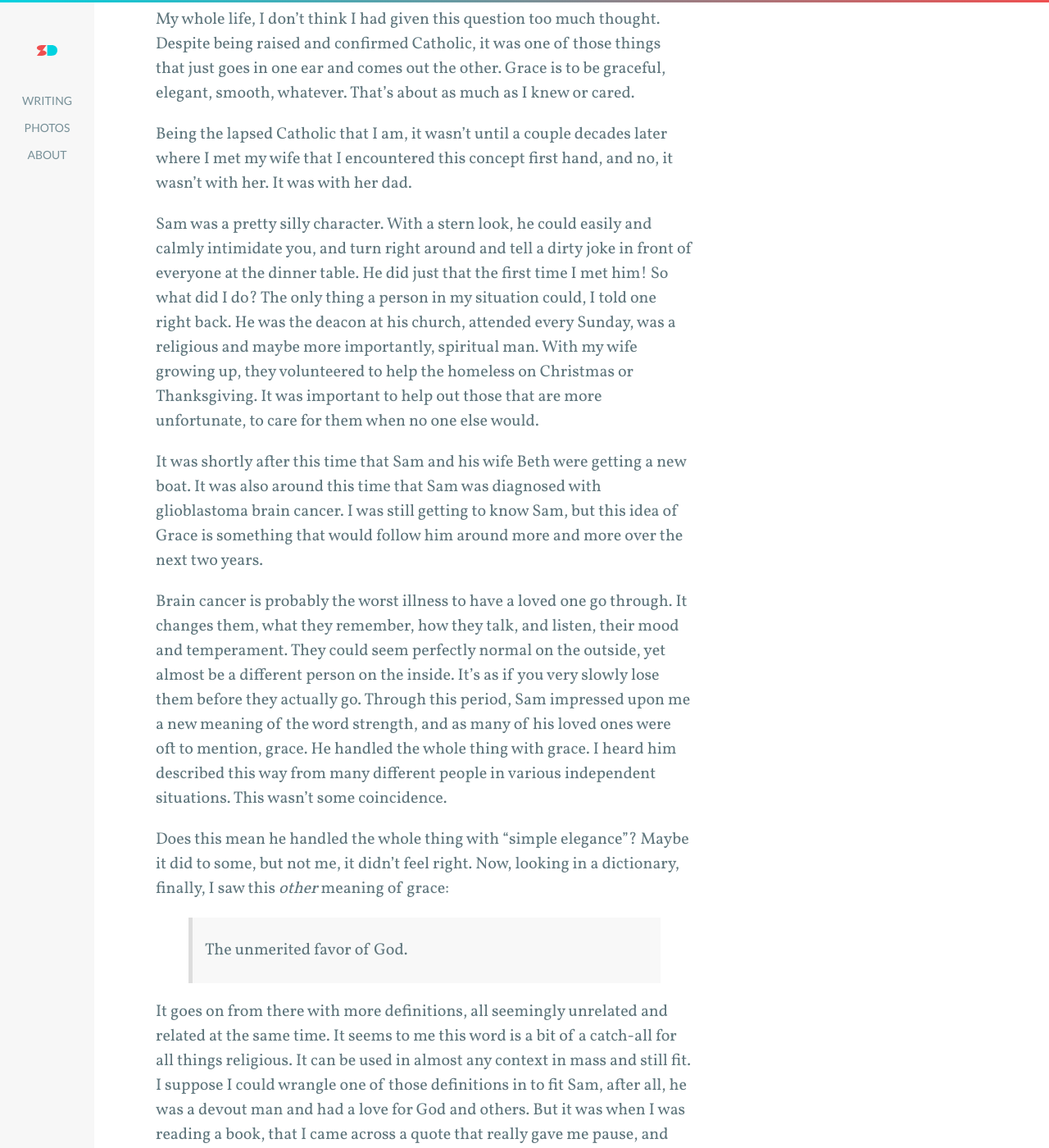
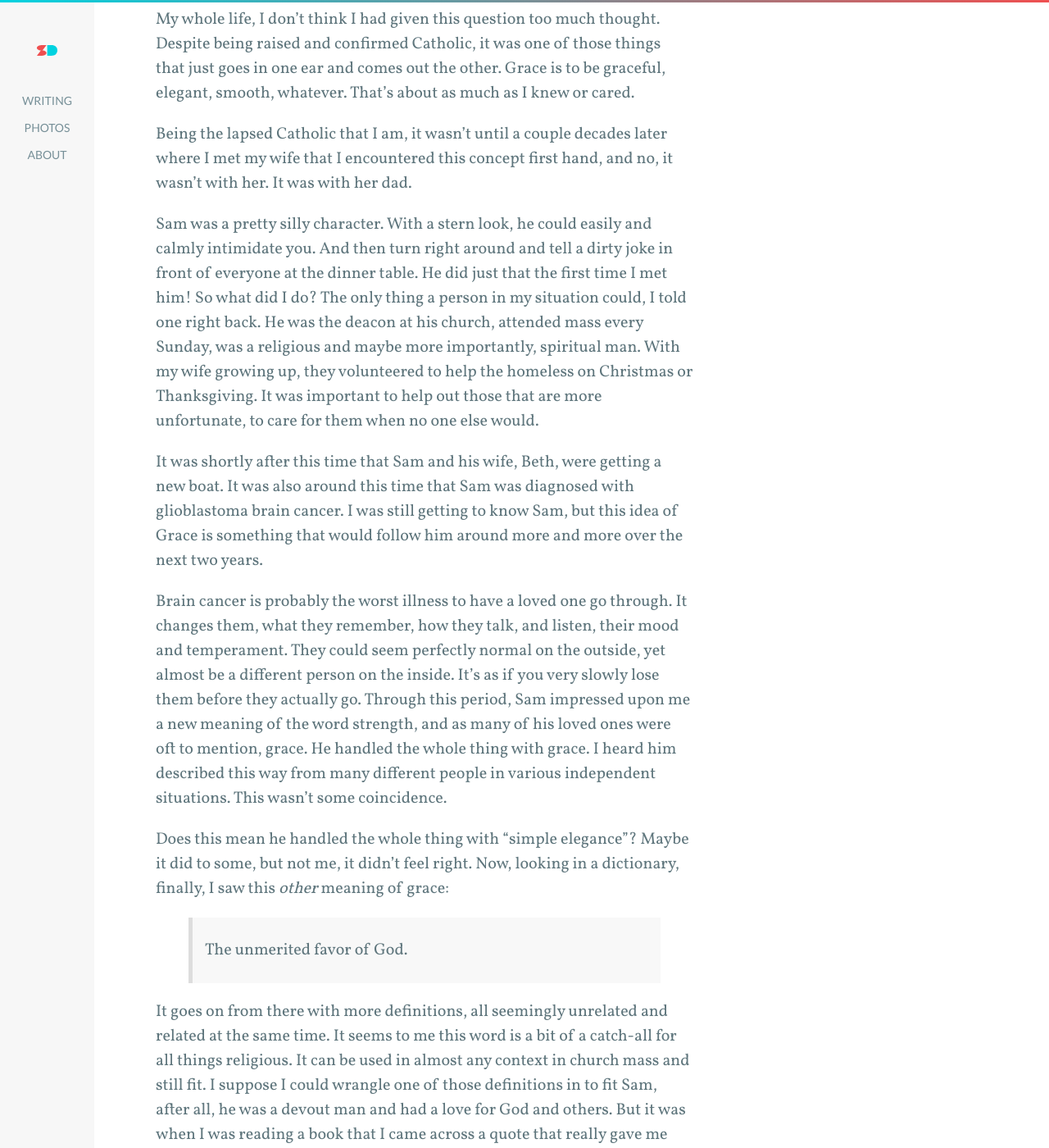
Before and after one commit to scttdavs/scttdavs.github.io, a Jekyll site: the page built from _posts/2017-02-11-what-is-grace.md, in a window 1280 px wide and 1400 px high, scrolled down 525 px. Shown: the whole window at 82% size. Built offline with Jekyll 4.4.1, drawn with Linux system fonts in a browser that asks for light colours; some of the changed text lies outside the part shown.

Commit message:
fix typos

```diff
--- a/_posts/2017-02-11-what-is-grace.md
+++ b/_posts/2017-02-11-what-is-grace.md
@@ -13,9 +13,9 @@
 
 <!--more-->
 
-Sam was a pretty silly character. With a stern look, he could easily and calmly intimidate you, and turn right around and tell a dirty joke in front of everyone at the dinner table. He did just that the first time I met him! So what did I do? The only thing a person in my situation could, I told one right back. He was the deacon at his church, attended every Sunday, was a religious and maybe more importantly, spiritual man. With my wife growing up, they volunteered to help the homeless on Christmas or Thanksgiving. It was important to help out those that are more unfortunate, to care for them when no one else would.
+Sam was a pretty silly character. With a stern look, he could easily and calmly intimidate you. And then turn right around and tell a dirty joke in front of everyone at the dinner table. He did just that the first time I met him! So what did I do? The only thing a person in my situation could, I told one right back. He was the deacon at his church, attended mass every Sunday, was a religious and maybe more importantly, spiritual man. With my wife growing up, they volunteered to help the homeless on Christmas or Thanksgiving. It was important to help out those that are more unfortunate, to care for them when no one else would.
 
-It was shortly after this time that Sam and his wife Beth were getting a new boat. It was also around this time that Sam was diagnosed with glioblastoma brain cancer. I was still getting to know Sam, but this idea of Grace is something that would follow him around more and more over the next two years.
+It was shortly after this time that Sam and his wife, Beth, were getting a new boat. It was also around this time that Sam was diagnosed with glioblastoma brain cancer. I was still getting to know Sam, but this idea of Grace is something that would follow him around more and more over the next two years.
 
 Brain cancer is probably the worst illness to have a loved one go through. It changes them, what they remember, how they talk, and listen, their mood and temperament. They could seem perfectly normal on the outside, yet almost be a different person on the inside. It's as if you very slowly lose them before they actually go. Through this period, Sam impressed upon me a new meaning of the word strength, and as many of his loved ones were oft to mention, grace. He handled the whole thing with grace. I heard him described this way from many different people in various independent situations. This wasn't some coincidence.
 
@@ -23,16 +23,16 @@
 
 > The unmerited favor of God.
 
-It goes on from there with more definitions, all seemingly unrelated and related at the same time. It seems to me this word is a bit of a catch-all for all things religious. It can be used in almost any context in mass and still fit. I suppose I could wrangle one of those definitions in to fit Sam, after all, he was a devout man and had a love for God and others. But it was when I was reading a book, that I came across a quote that really gave me pause, and immediately, I mean immediately made me think of Sam.
+It goes on from there with more definitions, all seemingly unrelated and related at the same time. It seems to me this word is a bit of a catch-all for all things religious. It can be used in almost any context in church mass and still fit. I suppose I could wrangle one of those definitions in to fit Sam, after all, he was a devout man and had a love for God and others. But it was when I was reading a book that I came across a quote that really gave me pause, and immediately, I mean immediately made me think of Sam.
 
-The book is A River Runs Through It, by Norman MacLean. It's a fantastic movie, but it's an even better book, and beautifully written. It is autobiographical, and MacLean's father is a minister, as well as an expert fly fisherman. He teaches his boys everything they need to know, about fishing or life otherwise, _through_ fishing. It is jammed pack with eloquent passages relating fishing to life, or God, in a way that just wouldn't make it into the church or the Bible. He writes:
+The book is [A River Runs Through It](https://en.wikipedia.org/wiki/A_River_Runs_Through_It_(novel)), by Norman MacLean. It's a [fantastic movie](https://en.wikipedia.org/wiki/A_River_Runs_Through_It_(film)), but it's an even better book, and beautifully written. It is autobiographical, and MacLean's father is a minister, as well as an expert fly fisherman. He teaches his boys everything they need to know, about fishing or life otherwise, _through_ fishing. It is jammed pack with eloquent passages relating fishing to life, or God, in a way that just wouldn't make it into the church or the Bible. He writes:
 
 > My father was very sure about certain matters pertaining to the universe. To him all good things &mdash; trout as well as eternal salvation &mdash; come by grace and grace comes by art and art does not come easy.
 
 This instantly struck me, this was Sam. No he did not trout fish, but he *sailed*. He loved to sail, had wanted to his whole life, and he was good at it. To be on the water, under the sun, sails full, this is where I think he really felt spiritual, where he felt God. This is where I got to know him, in the Springs and Summers, where he continued to sail year after year after his diagnosis.
 
-He and his wife went sailing when they were first married. But it proved to costly and they sold the little boat they had. Once they started a family though, every year, and just about every weekend when the weather was good, was spent sailing. This was no short drive into town either. This was a 6 hour drive each way to get to the boat.
+He and his wife went sailing when they were first married. But it proved too costly and they sold the little boat they had. Once they started a family though, every year, and just about every weekend when the weather was good, was spent sailing. This was no short drive into town either. This was a 6 hour drive each way to get to the boat.
 
 Sam and Beth worked so hard to complete this dream of theirs. It most certainly did not come easy. But over time it did come, and because of it, they have some of their most important "good things" that happened in their life because of sailing, and it came by grace.
 
-It was only fitting that his last boat was named Grace, after all. He knew before I did. We read this quote at Sam's funeral, and it still holds true today as it did then. We think about him often.
+It was only fitting that his last boat was named Grace, after all. He knew before I did. We read this quote at Sam's funeral, and it still holds true today as it did then.
```
Also changed, not shown: 2 other files.
